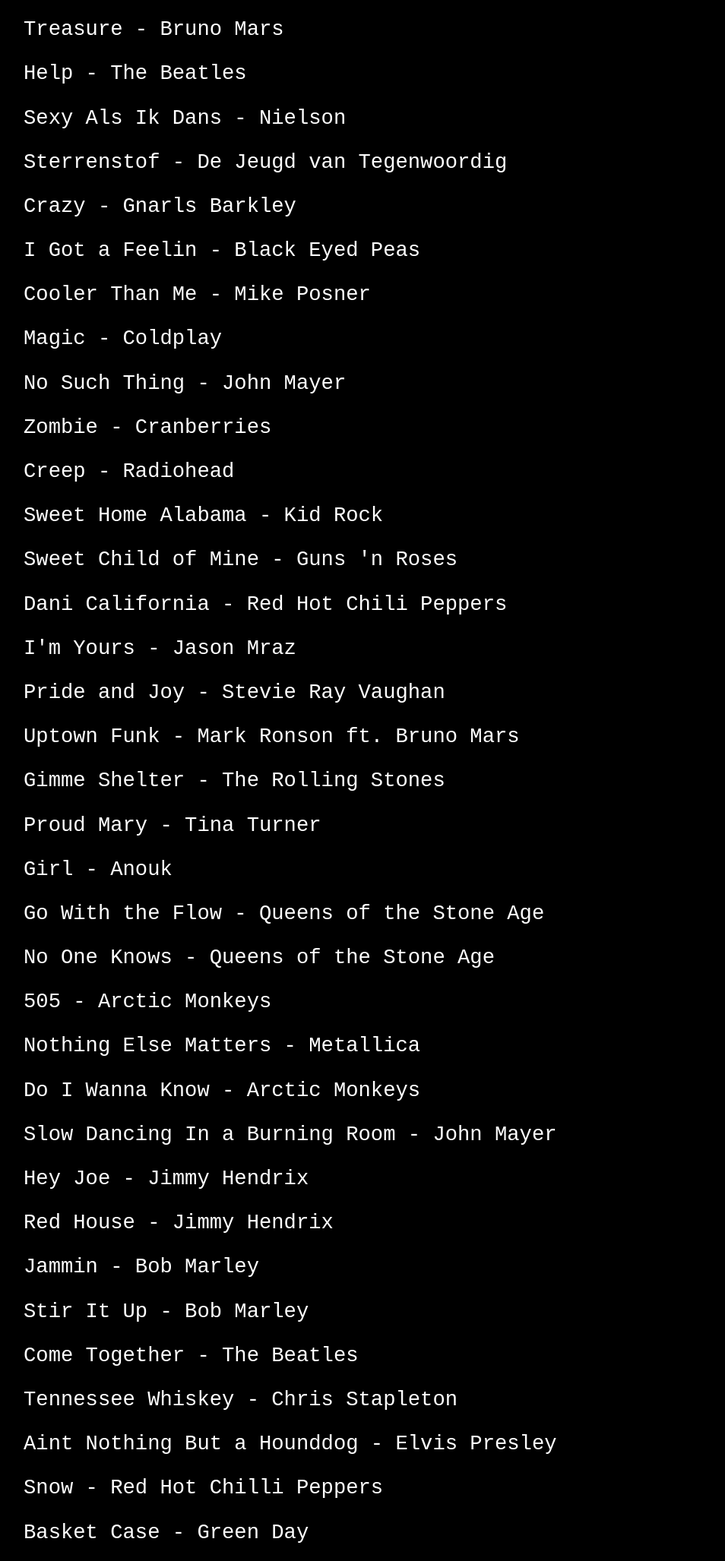
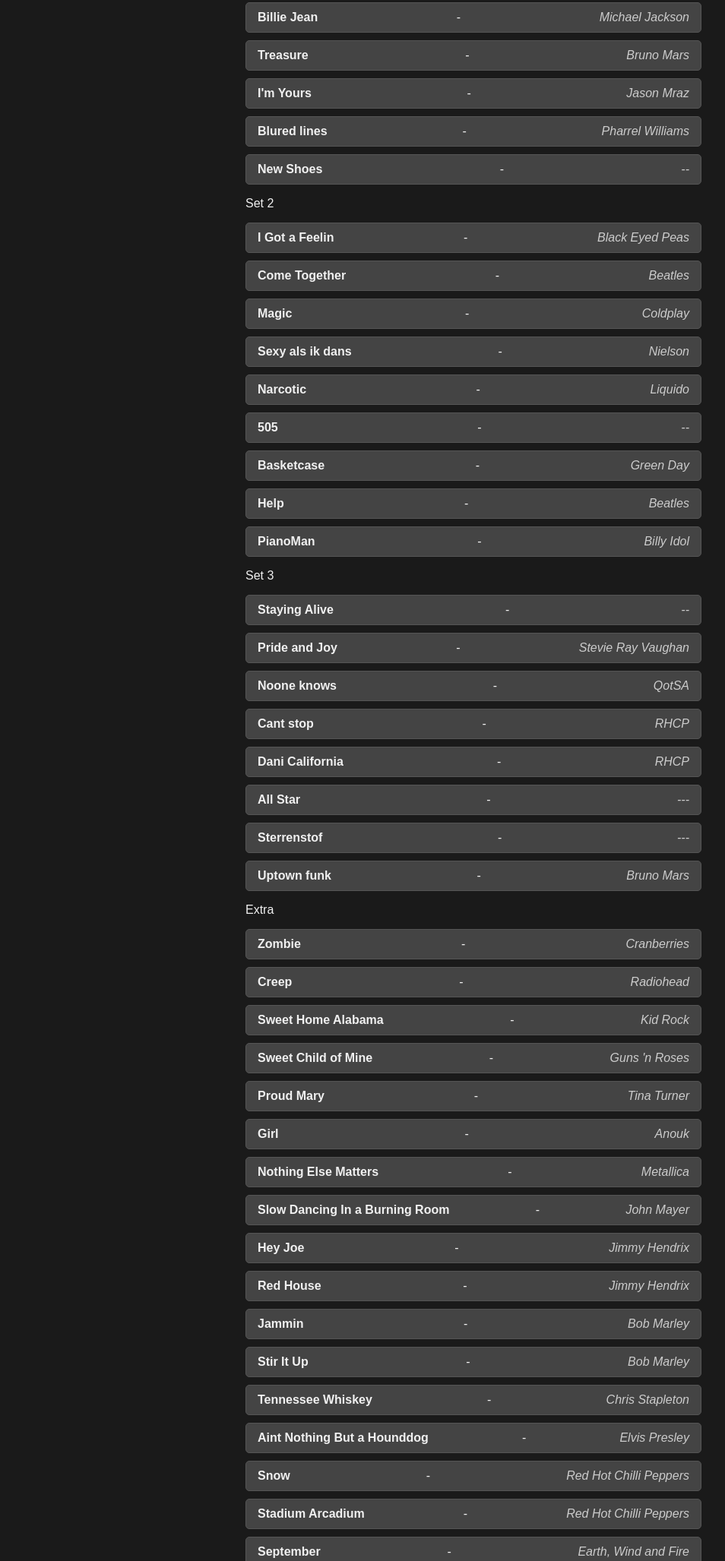
Before and after one commit to RaynauldM/donderJam-Simple, a plain HTML site: page index.html in a window 1280 px wide. Shown: the part 476-2531 px from the top of the page at 76% size, without its empty margins (17-971 px from the left). Drawn offline with Linux system fonts and the light colour scheme.

Commit message:
voor vrijdag

```diff
--- a/index.html
+++ b/index.html
@@ -13,8 +13,22 @@
     </header>
     <main>
       <div id="setlistContainer">
-        <!-- to be filled with javascript -->
-        <ul></ul>
+        <div id="set1Container">
+          <p>Set 1</p>
+          <ul id="set1"></ul>
+        </div>
+        <div id="set2Container">
+          <p>Set 2</p>
+          <ul id="set2"></ul>
+        </div>
+        <div id="set3Container">
+          <p>Set 3</p>
+          <ul id="set3"></ul>
+        </div>
+        <div id="ExtraSetContainer">
+          <p>Extra</p>
+          <ul id="extraSet"></ul>
+        </div>
       </div>
     </main>
   </body>
--- a/index.js
+++ b/index.js
@@ -1,186 +1,28 @@
-let ul = document.querySelector("ul");
+async function fetchSetlist(setlistX, setlistContainerId) {
+  try {
+    const response = await fetch(setlistX);
+    const setlist = await response.json();
 
-const setlist = [
-  {
-    song: "Yellow",
-    artist: "Coldplay",
-  },
-  {
-    song: "It Runs Trough Me",
-    artist: "Tom Misch",
-  },
-  {
-    song: "Billie Jean",
-    artist: "Michael Jackson",
-  },
-  {
-    song: "September",
-    artist: "Earth, Wind and Fire",
-  },
-  {
-    song: "Californication",
-    artist: "Red Hot Chili Peppers",
-  },
-  {
-    song: "New Shoes",
-    artist: "Paolo Nutini",
-  },
-  {
-    song: "Treasure",
-    artist: "Bruno Mars",
-  },
-  {
-    song: "Help",
-    artist: "The Beatles",
-  },
-  {
-    song: "Sexy Als Ik Dans",
-    artist: "Nielson",
-  },
-  {
-    song: "Sterrenstof",
-    artist: "De Jeugd van Tegenwoordig",
-  },
-  {
-    song: "Crazy",
-    artist: "Gnarls Barkley",
-  },
-  {
-    song: "I Got a Feelin",
-    artist: "Black Eyed Peas",
-  },
-  {
-    song: "Cooler Than Me",
-    artist: "Mike Posner",
-  },
-  {
-    song: "Magic",
-    artist: "Coldplay",
-  },
-  {
-    song: "No Such Thing",
-    artist: "John Mayer",
-  },
-  {
-    song: "Zombie",
-    artist: "Cranberries",
-  },
-  {
-    song: "Creep",
-    artist: "Radiohead",
-  },
-  {
-    song: "Sweet Home Alabama",
-    artist: "Kid Rock",
-  },
-  {
-    song: "Sweet Child of Mine",
-    artist: "Guns 'n Roses",
-  },
-  {
-    song: "Dani California",
-    artist: "Red Hot Chili Peppers",
-  },
-  {
-    song: "I'm Yours",
-    artist: "Jason Mraz",
-  },
-  {
-    song: "Pride and Joy",
-    artist: "Stevie Ray Vaughan",
-  },
-  {
-    song: "Uptown Funk",
-    artist: "Mark Ronson ft. Bruno Mars",
-  },
-  {
-    song: "Gimme Shelter",
-    artist: "The Rolling Stones",
-  },
-  {
-    song: "Proud Mary",
-    artist: "Tina Turner",
-  },
-  {
-    song: "Girl",
-    artist: "Anouk",
-  },
-  {
-    song: "Go With the Flow",
-    artist: "Queens of the Stone Age",
-  },
-  {
-    song: "No One Knows",
-    artist: "Queens of the Stone Age",
-  },
-  {
-    song: "505",
-    artist: "Arctic Monkeys",
-  },
-  {
-    song: "Nothing Else Matters",
-    artist: "Metallica",
-  },
-  {
-    song: "Do I Wanna Know",
-    artist: "Arctic Monkeys",
-  },
-  {
-    song: "Slow Dancing In a Burning Room",
-    artist: "John Mayer",
-  },
-  {
-    song: "Hey Joe",
-    artist: "Jimmy Hendrix",
-  },
-  {
-    song: "Red House",
-    artist: "Jimmy Hendrix",
-  },
-  {
-    song: "Jammin",
-    artist: "Bob Marley",
-  },
-  {
-    song: "Stir It Up",
-    artist: "Bob Marley",
-  },
-  {
-    song: "Come Together",
-    artist: "The Beatles",
-  },
-  {
-    song: "Tennessee Whiskey",
-    artist: "Chris Stapleton",
-  },
-  {
-    song: "Aint Nothing But a Hounddog",
-    artist: "Elvis Presley",
-  },
-  {
-    song: "Snow",
-    artist: "Red Hot Chilli Peppers",
-  },
-  {
-    song: "Basket Case",
-    artist: "Green Day",
-  },
-  {
-    song: "Stadium Arcadium",
-    artist: "Red Hot Chilli Peppers",
-  },
-  {
-    song: "All Star",
-    artist: "Smash Mouth",
-  },
-  {
-    song: "Narcotic",
-    artist: "Liquido",
-  },
-];
+    const setlistContainer = document.getElementById(setlistContainerId);
+    setlistContainer.innerHTML = ""; // Clear any existing content
 
-for (let song of setlist) {
-  let newLi = document.createElement("li");
-  newLi.textContent = song.song + " - " + song.artist;
-  ul.append(newLi);
+    setlist.forEach((item) => {
+      const listItem = document.createElement("li");
+      listItem.classList.add("setlist-item");
+      listItem.innerHTML = `<span class="song">${item.song}</span> - <span class="artist">${item.artist}</span>`;
+      setlistContainer.appendChild(listItem);
+    });
+  } catch (error) {
+    console.error("Error fetching setlist:", error);
+  }
 }
+
+function createList() {
+  fetchSetlist("set1.json", "set1");
+  fetchSetlist("set2.json", "set2");
+  fetchSetlist("set3.json", "set3");
+  fetchSetlist("set4.json", "extraSet");
+}
+
+// Load the setlist when the page loads
+document.addEventListener("DOMContentLoaded", createList);
--- /dev/null
+++ b/set1.json
@@ -0,0 +1,12 @@
+[
+  { "song": "No Such Thing", "artist": "John Mayer" },
+  { "song": "Yellow", "artist": "Coldplay" },
+  { "song": "It Runs Through Me", "artist": "Tom Misch" },
+  { "song": "Crazy", "artist": "Gnarls Barkley" },
+  { "song": "Cooler Than Me", "artist": "Mike Posner" },
+  { "song": "Billie Jean", "artist": "Michael Jackson" },
+  { "song": "Treasure", "artist": "Bruno Mars" },
+  { "song": "I'm Yours", "artist": "Jason Mraz" },
+  { "song": "Blured lines", "artist": "Pharrel Williams" },
+  { "song": "New Shoes", "artist": "--" }
+]
--- /dev/null
+++ b/set2.json
@@ -0,0 +1,11 @@
+[
+  { "song": "I Got a Feelin", "artist": "Black Eyed Peas" },
+  { "song": "Come Together", "artist": "Beatles" },
+  { "song": "Magic", "artist": "Coldplay" },
+  { "song": "Sexy als ik dans", "artist": "Nielson" },
+  { "song": "Narcotic", "artist": "Liquido" },
+  { "song": "505", "artist": "--" },
+  { "song": "Basketcase", "artist": "Green Day" },
+  { "song": "Help", "artist": "Beatles" },
+  { "song": "PianoMan", "artist": "Billy Idol" }
+]
--- /dev/null
+++ b/set3.json
@@ -0,0 +1,10 @@
+[
+  { "song": "Staying Alive", "artist": "--" },
+  { "song": "Pride and Joy", "artist": "Stevie Ray Vaughan" },
+  { "song": "Noone knows", "artist": "QotSA" },
+  { "song": "Cant stop", "artist": "RHCP" },
+  { "song": "Dani California", "artist": "RHCP" },
+  { "song": "All Star", "artist": "---" },
+  { "song": "Sterrenstof", "artist": "---" },
+  { "song": "Uptown funk", "artist": "Bruno Mars" }
+]
--- /dev/null
+++ b/set4.json
@@ -0,0 +1,20 @@
+[
+  { "song": "Zombie", "artist": "Cranberries" },
+  { "song": "Creep", "artist": "Radiohead" },
+  { "song": "Sweet Home Alabama", "artist": "Kid Rock" },
+  { "song": "Sweet Child of Mine", "artist": "Guns 'n Roses" },
+
+  { "song": "Proud Mary", "artist": "Tina Turner" },
+  { "song": "Girl", "artist": "Anouk" },
+  { "song": "Nothing Else Matters", "artist": "Metallica" },
+  { "song": "Slow Dancing In a Burning Room", "artist": "John Mayer" },
+  { "song": "Hey Joe", "artist": "Jimmy Hendrix" },
+  { "song": "Red House", "artist": "Jimmy Hendrix" },
+  { "song": "Jammin", "artist": "Bob Marley" },
+  { "song": "Stir It Up", "artist": "Bob Marley" },
+  { "song": "Tennessee Whiskey", "artist": "Chris Stapleton" },
+  { "song": "Aint Nothing But a Hounddog", "artist": "Elvis Presley" },
+  { "song": "Snow", "artist": "Red Hot Chilli Peppers" },
+  { "song": "Stadium Arcadium", "artist": "Red Hot Chilli Peppers" },
+  { "song": "September", "artist": "Earth, Wind and Fire" }
+]
--- a/style.css
+++ b/style.css
@@ -1,29 +1,57 @@
-* {
-  background-color: black;
-  color: white;
-  font-family: "Courier New", Courier, monospace;
+/* General Reset */
+body {
+  margin: 0;
+  font-family: Arial, sans-serif;
+  background-color: #1a1a1a;
+  color: #f0f0f0;
 }
 
-h1 {
-  font-family: "Courier New", Courier, monospace;
-  color: #ffff66;
+header {
+  background-color: #333;
+  color: #f0f0f0;
+  padding: 20px;
   text-align: center;
-  font-size: 3em;
-  margin-top: 1em;
-  margin-bottom: 1em;
+  font-size: 1.5rem;
+}
+
+main {
+  padding: 20px;
 }
 
 #setlistContainer {
-  text-align: justify;
+  max-width: 600px;
+  margin: 0 auto;
 }
 
-ul {
+#setlistContainer ul {
   list-style: none;
-  text-align: start;
-  font-size: 1.7em;
+  padding: 0;
 }
 
-li {
-  margin: 0.5em 0 1em 0;
-  padding-right: 1.5em;
+.setlist-item {
+  background: #444;
+  border: 1px solid #555;
+  border-radius: 5px;
+  padding: 10px 15px;
+  margin: 10px 0;
+  display: flex;
+  justify-content: space-between;
+  align-items: center;
 }
+
+.setlist-item .song {
+  font-weight: bold;
+}
+
+.setlist-item .artist {
+  font-style: italic;
+  color: #ccc;
+}
+
+/* Responsive Design */
+@media (max-width: 600px) {
+  .setlist-item {
+    flex-direction: column;
+    align-items: flex-start;
+  }
+}
```
